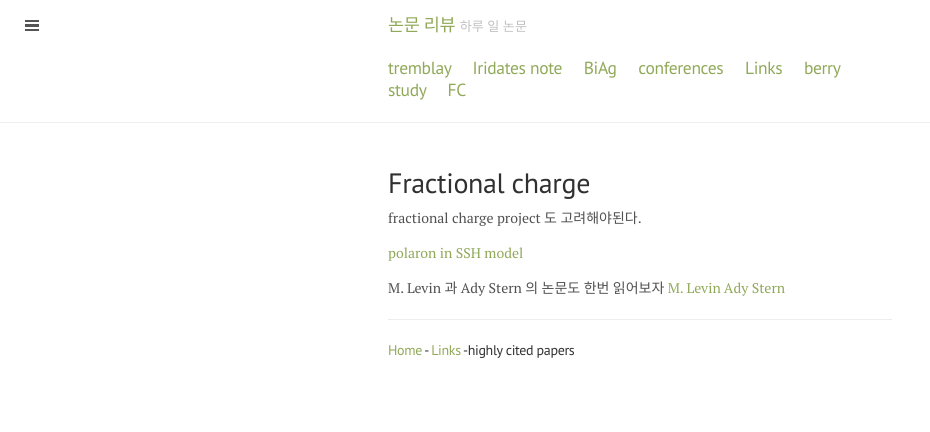
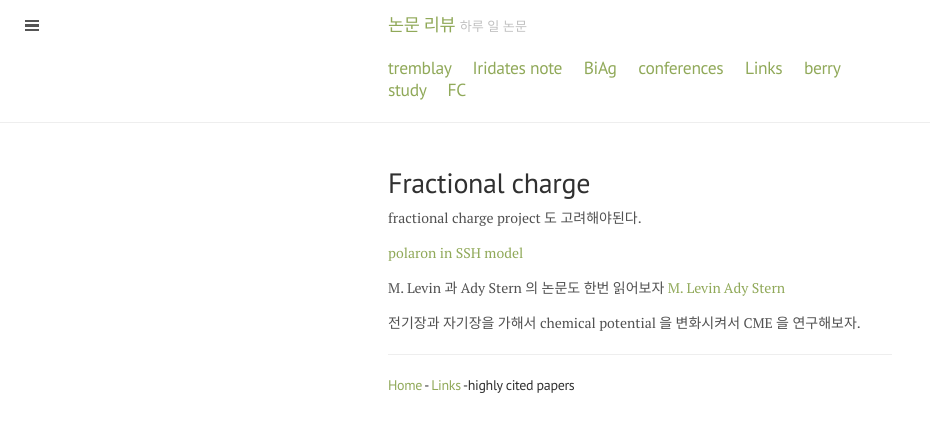
Before and after one commit to qkrwlsghdcjsworlt/work, a Jekyll site: the page built from FC.md, in a window 1280 px wide. Shown: the top 432 px of the page, without its empty margins (0-930 px from the left). Built offline with Jekyll 4.4.1, drawn with Linux system fonts in a browser that asks for light colours.

Commit message:
“update”

```diff
--- a/FC.md
+++ b/FC.md
@@ -10,6 +10,7 @@ fractional charge project 도 고려해야된다.
 M. Levin 과 Ady Stern 의 논문도 한번 읽어보자
 [M. Levin Ady Stern]({{ site.baseurl }}/public/FC/12-Levin-abelian-fractional-TI-PRB.pdf)
 
+전기장과 자기장을 가해서 chemical potential 을 변화시켜서 CME 을 연구해보자.
 
 ---
 
```
